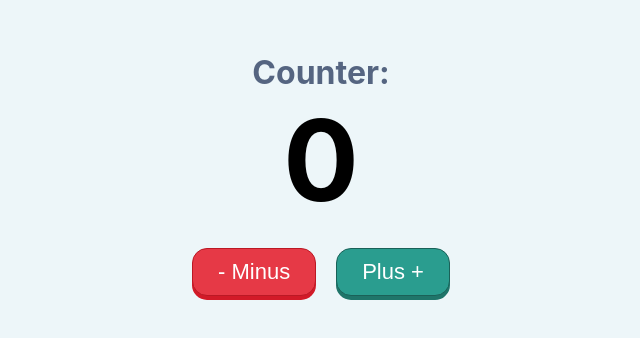
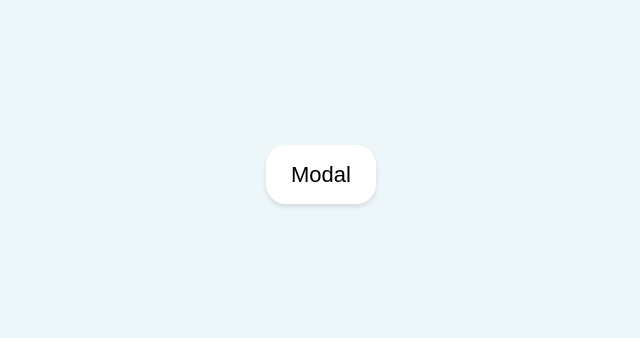
Before and after one commit to mydav/relearn_basics_react, a React (Create React App) app: page / in a window 1280 px wide. Shown: the part 226-564 px from the top of the page, without its empty margins (319-959 px from the left). Built offline with nearby package versions, Linux system fonts and the light colour scheme.

Commit message:
implemented simple modal windows with text input

```diff
--- a/src/App.js
+++ b/src/App.js
@@ -1,25 +1,43 @@
 import React from 'react';
 import './index.scss';
 
+const Modal = ({open, setOpen, children}) => (
+  <div className={`overlay animated ${open ? 'show' : ''} `}>
+    <div className='modal'>
+      <svg onClick={() => setOpen(false)} height="200" viewBox="0 0 200 200" width="200">
+        <title />
+        <path d="M114,100l49-49a9.9,9.9,0,0,0-14-14L100,86,51,37A9.9,9.9,0,0,0,37,51l49,49L37,149a9.9,9.9,0,0,0,14,14l49-49,49,49a9.9,9.9,0,0,0,14-14Z" />
+      </svg>
+      <div className="content">{children}</div>
+
+    </div>
+  </div>
+)
+
 function App() {
-  const [count, setCount] = React.useState(0)
+  const [openModal, setOpenModal] = React.useState(false)
+  const [message, setMessage] = React.useState('');
+  const [alert, setAlert] = React.useState(false);
+  const [userMessage, setUserMessage] = React.useState('');
 
-  const onClickPlus = () => {
-    setCount(count + 1)
-  }
-
-  const onClickMinus = () => {
-    setCount(count - 1)
-  }
+  const handleSend = () => {
+    setOpenModal(false);
+    setAlert(true);
+    setUserMessage(message);
+  };
 
   return (
     <div className="App">
-      <div>
-        <h2>Counter:</h2>
-        <h1>{count}</h1>
-        <button onClick = {onClickMinus} className="minus">- Minus</button>
-        <button onClick = {onClickPlus} className="plus">Plus +</button>
-      </div>
+      <button onClick = {() => setOpenModal(true)} className="button">Modal</button>
+      <Modal open={openModal} setOpen={setOpenModal} message={message} setMessage={setMessage}>
+       <div className="input-container">
+          <h2>Write your message:</h2>
+          <input value={message} onChange={(e) => setMessage(e.target.value)} />
+          <button onClick={handleSend} className="button">Send</button>
+        </div>
+      </Modal>
+      {alert && <h2>Your message has been sent:</h2>}
+      {userMessage && <h2 className='userMessage'>{userMessage}</h2>}
     </div>
   );
 }
--- a/src/index.scss
+++ b/src/index.scss
@@ -10,6 +10,7 @@ body {
 .App {
   display: flex;
   align-items: center;
+  flex-direction: column;
   justify-content: center;
   height: 100vh;
   text-align: center;
@@ -17,7 +18,6 @@ body {
   h1 {
     color: #000;
     font-size: 7rem;
-    margin: 0;
     margin-bottom: 20px;
 
     &.plus {
@@ -30,42 +30,131 @@ body {
 
   h2 {
     font-size: 2rem;
-    margin: 0;
     color: #556581;
   }
 
   button {
-    background: transparent;
-    border: 2px solid transparent;
-    text-align: center;
+    background: #fff;
+    padding: 18px 25px;
+    border-radius: 20px;
+    font-weight: 500;
+    border: 0;
+    outline: none;
     font-size: 22px;
-    border-radius: 15px;
-    padding: 10px 25px;
     cursor: pointer;
-    margin: 0 10px;
-    transition: all 0.05s ease-in-out;
-
-    &.minus {
-      background-color: #e63946;
-      color: #fff;
-      box-shadow: 0 4px 0 darken(#e63946, 10%);
-      border: 1px solid darken(#e63946, 15%);
-    }
-
-    &.plus {
-      background-color: #2a9d8f;
-      color: #fff;
-      box-shadow: 0 4px 0 darken(#2a9d8f, 10%);
-      border: 1px solid darken(#2a9d8f, 15%);
-    }
+    line-height: 23px;
+    box-shadow: 0 3px 5px rgba(0, 0, 0, 0.1);
+    transition: all 0.1s ease-in-out;
 
     &:hover {
-      transform: translateY(-2px);
+      box-shadow: 0 8px 10px rgba(0, 0, 0, 0.1);
+      transform: translateY(-1px);
     }
 
     &:active {
-      transform: translateY(2px);
-      box-shadow: none;
+      box-shadow: 0 1px 1px rgba(0, 0, 0, 0.1);
+      transform: translateY(0);
     }
   }
 }
+
+.modal {
+  background-color: #fff;
+  width: 70%;
+  max-width: 500px;
+  max-height: 300px;
+  padding: 40px 30px;
+  border-radius: 10px;
+  position: absolute;
+  left: 50%;
+  top: 50%;
+  transform: translate(-50%, -50%);
+  box-shadow: 0 3px 5px rgba(0, 0, 0, 0.1);
+  transition: all 0.5s ease-in-out;
+  display: flex;
+  flex-direction: column;
+  justify-content: center;
+  align-items: center;
+
+  img {
+    border-radius: 5px;
+    width: 100%;
+  }
+
+  svg {
+    position: absolute;
+    right: 10px;
+    top: 10px;
+    height: 24px;
+    width: 24px;
+    opacity: 0.3;
+    cursor: pointer;
+
+    &:hover {
+      opacity: 1;
+    }
+  }
+}
+
+.overlay {
+  position: absolute;
+  left: 0;
+  top: 0;
+  width: 100%;
+  height: 100%;
+  background-color: rgba(0, 0, 0, 0.4);
+  transition: all 0.5s ease-in-out;
+}
+
+.overlay.animated {
+  opacity: 0;
+  visibility: hidden;
+
+  .modal {
+    opacity: 0;
+    visibility: hidden;
+    transform: translate(-50%, -30%);
+    transition-delay: 0.2s;
+  }
+
+  &.show {
+    opacity: 1;
+    visibility: visible;
+
+    .modal {
+      opacity: 1;
+      visibility: visible;
+      transform: translate(-50%, -50%);
+    }
+  }
+}
+
+.content {
+  display: flex;
+  flex-direction: column;
+  align-items: center;
+}
+
+.input-container {
+  display: flex;
+  flex-direction: column;
+  align-items: center;
+}
+
+.input-container input {
+  background: #fff;
+  padding: 18px 25px;
+  border-radius: 20px;
+  font-weight: 500;
+  border: 0;
+  outline: none;
+  font-size: 22px;
+  line-height: 23px;
+  box-shadow: 0 3px 5px rgba(0, 0, 0, 0.1);
+  transition: all 0.1s ease-in-out;
+  margin-bottom: 10px;
+}
+
+.App h2.userMessage {
+  color: #e63946;
+}
```
